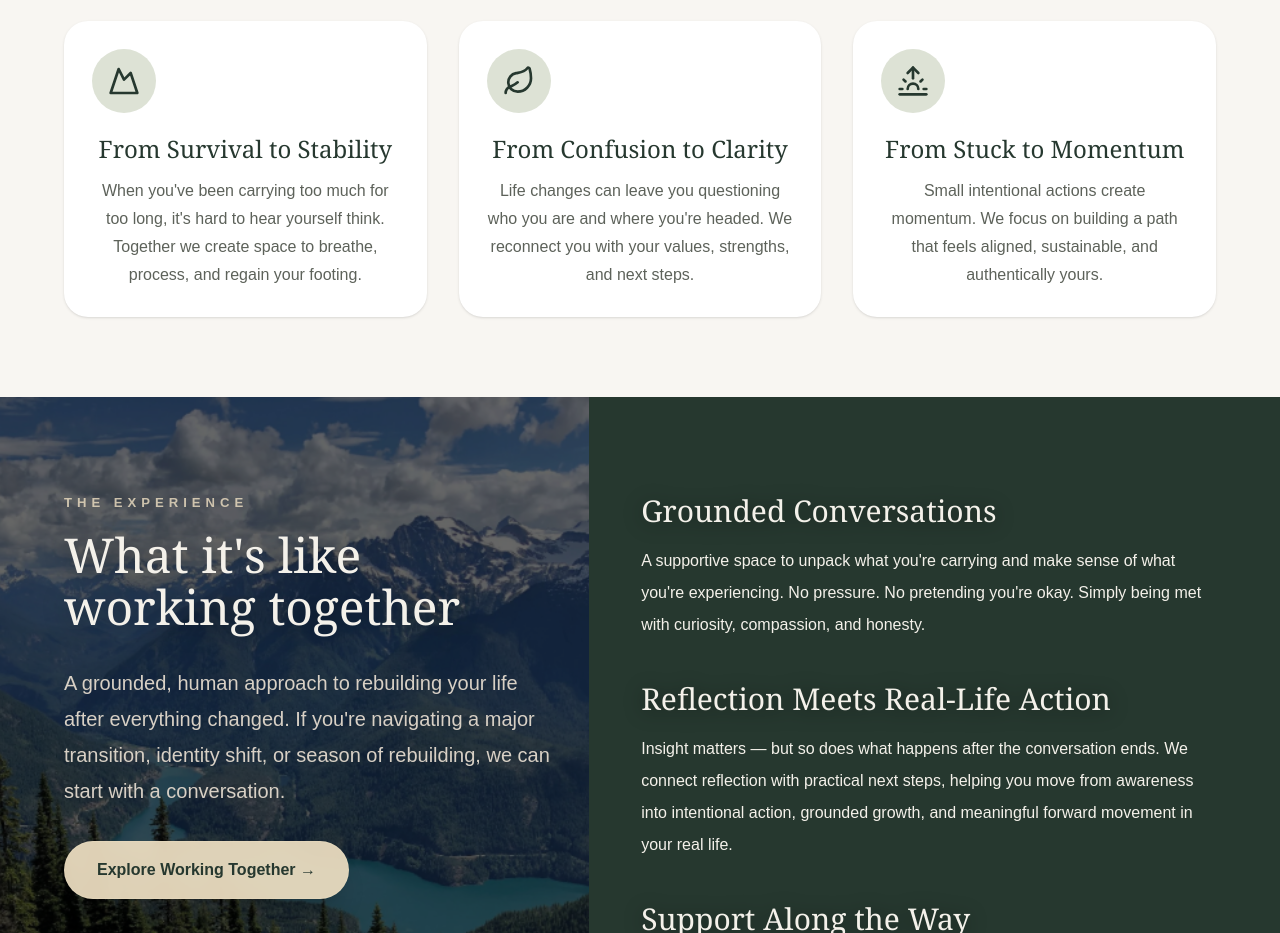
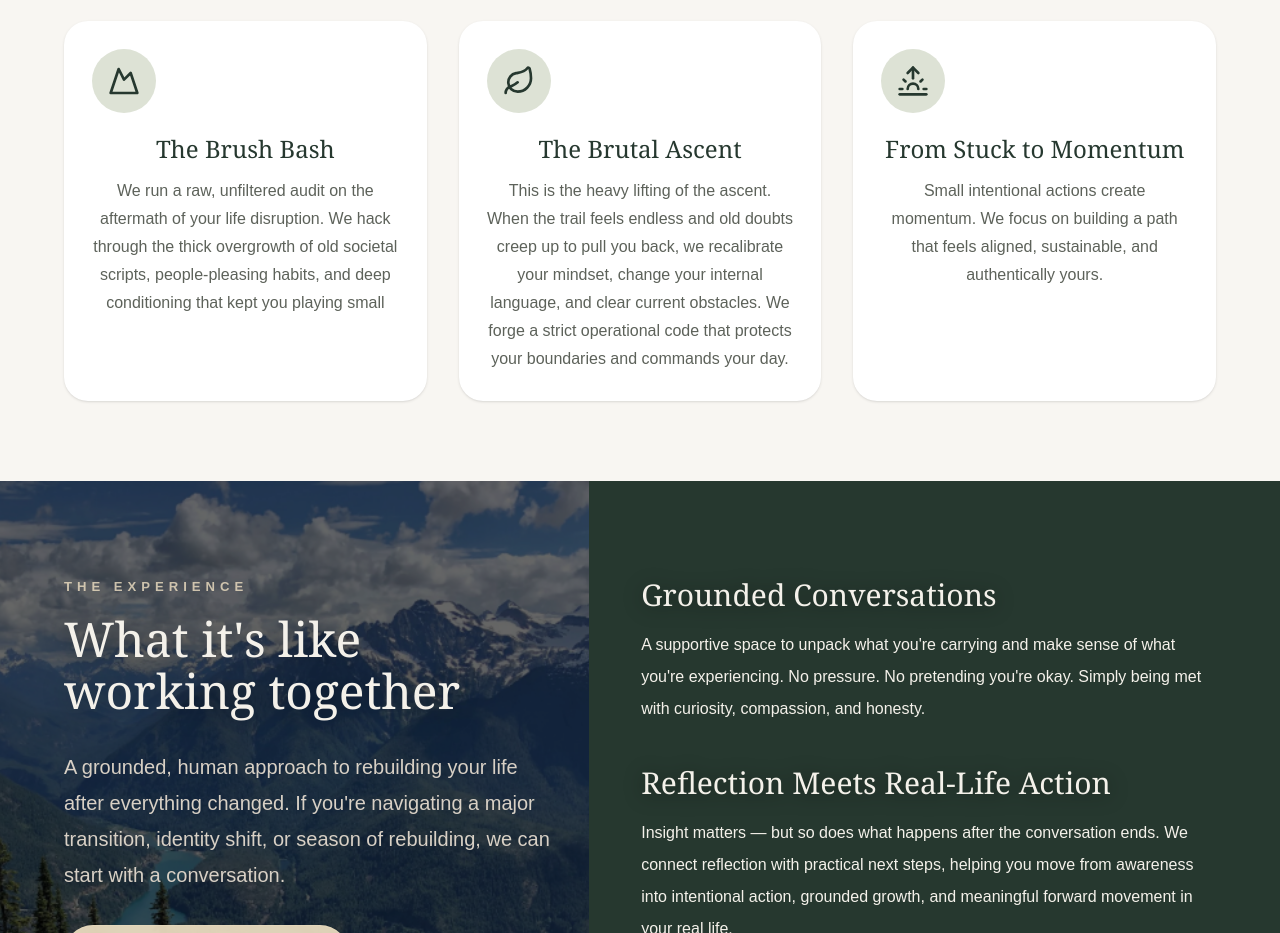
Before and after one commit to mybecomingpath/my-becoming-path, a Next.js app: page / in a window 1280 px wide. Shown: the part 1880-2813 px from the top of the page. Built offline with nearby package versions, Linux system fonts and the light colour scheme.

Commit message:
Update page.tsx

```diff
--- a/app/page.tsx
+++ b/app/page.tsx
@@ -173,9 +173,10 @@ I’m Chris Mamone, and after hosting a podcast with 150+ episodes and writing a
               <div className="mb-5 flex h-16 w-16 items-center justify-center rounded-full bg-[#DDE2D5]">
                 <Mountain size={32} />
               </div>
-              <h3 className="font-serif text-2xl">From Survival to Stability</h3>
+              <h3 className="font-serif text-2xl">The Brush Bash</h3>
               <p className="mt-3 leading-7 text-[#5D625A]">
-                When you've been carrying too much for too long, it's hard to hear yourself think. Together we create space to breathe, process, and regain your footing.
+                We run a raw, unfiltered audit on the aftermath of your life disruption. We hack through the thick overgrowth of old societal scripts,
+                people-pleasing habits, and deep conditioning that kept you playing small
               </p>
             </div>
 
@@ -183,9 +184,10 @@ I’m Chris Mamone, and after hosting a podcast with 150+ episodes and writing a
               <div className="mb-5 flex h-16 w-16 items-center justify-center rounded-full bg-[#DDE2D5]">
                 <Leaf size={32} />
               </div>
-              <h3 className="font-serif text-2xl">From Confusion to Clarity</h3>
+              <h3 className="font-serif text-2xl">The Brutal Ascent</h3>
               <p className="mt-3 leading-7 text-[#5D625A]">
-                Life changes can leave you questioning who you are and where you're headed. We reconnect you with your values, strengths, and next steps.
+                This is the heavy lifting of the ascent. When the trail feels endless and old doubts creep up to pull you back, we recalibrate your mindset, change your internal language, and clear current obstacles.
+                We forge a strict operational code that protects your boundaries and commands your day.
               </p>
             </div>
 
```
